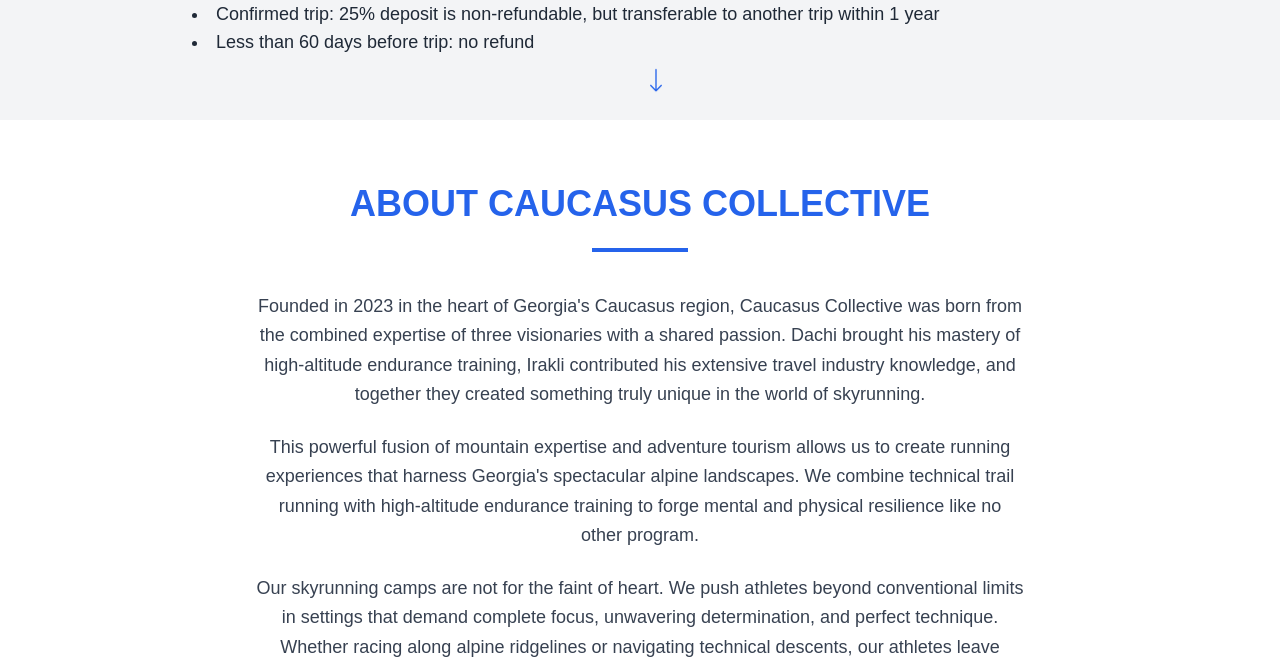
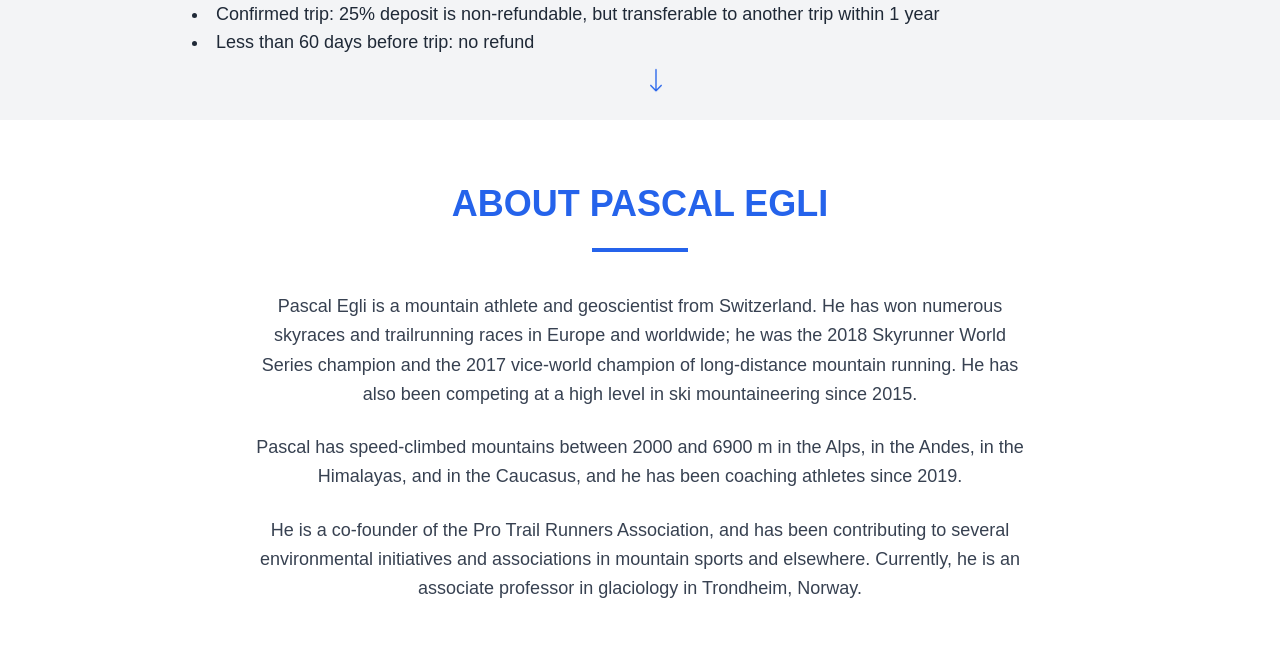
Before and after one commit to irakliShengelia/wrestling, a Nuxt app: page /skyrunning-camp in a window 1280 px wide. Shown: the part 4940-5599 px from the top of the page. Built offline with nearby package versions, Linux system fonts and the light colour scheme.

Commit message:
added pascal egli section

```diff
--- a/pages/skyrunning-camp.vue
+++ b/pages/skyrunning-camp.vue
@@ -336,6 +336,26 @@
     </a>
   </section>
 
+    <!-- Pascal Section -->
+    <section class="py-16 px-6 bg-white">
+    <div class="max-w-6xl mx-auto">
+      <div class="text-center mb-16">
+        <h2 class="text-4xl font-bold mb-6 text-blue-600">About Pascal Egli</h2>
+        <div class="w-24 h-1 bg-blue-600 mx-auto mb-10"></div>
+        <p class="text-lg text-gray-700 max-w-3xl mx-auto leading-relaxed">
+          Pascal Egli is a mountain athlete and geoscientist from Switzerland. He has won numerous skyraces and trailrunning races in Europe and worldwide; he was the 2018 Skyrunner World Series champion and the 2017 vice-world champion of long-distance mountain running. He has also been competing at a high level in ski mountaineering since 2015.
+        </p>
+        <p class="text-lg text-gray-700 max-w-3xl mx-auto mt-6 leading-relaxed">
+          Pascal has speed-climbed mountains between 2000 and 6900 m in the Alps, in the Andes, in the Himalayas, and in the Caucasus, and he has been coaching athletes since 2019.
+        </p>
+        <p class="text-lg text-gray-700 max-w-3xl mx-auto mt-6 leading-relaxed">
+          He is a co-founder of the Pro Trail Runners Association, and has been contributing to several environmental initiatives and associations in mountain sports and elsewhere. Currently, he is an associate professor in glaciology in Trondheim, Norway.
+        </p>
+      </div>
+    </div>
+  </section>
+
+
   <!-- Skyrunning Mission Section -->
   <section class="py-16 px-6 bg-white">
     <div class="max-w-6xl mx-auto">
```
